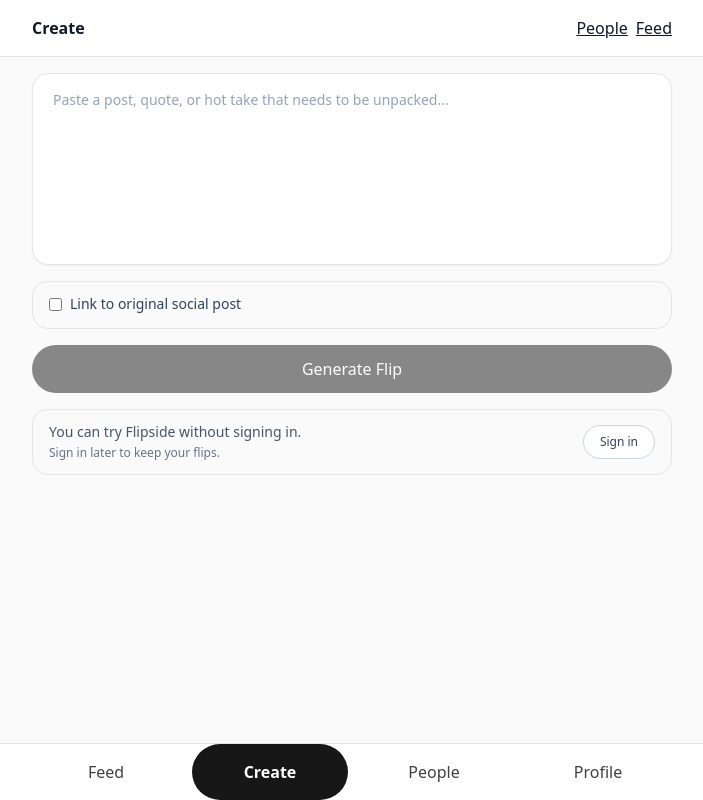
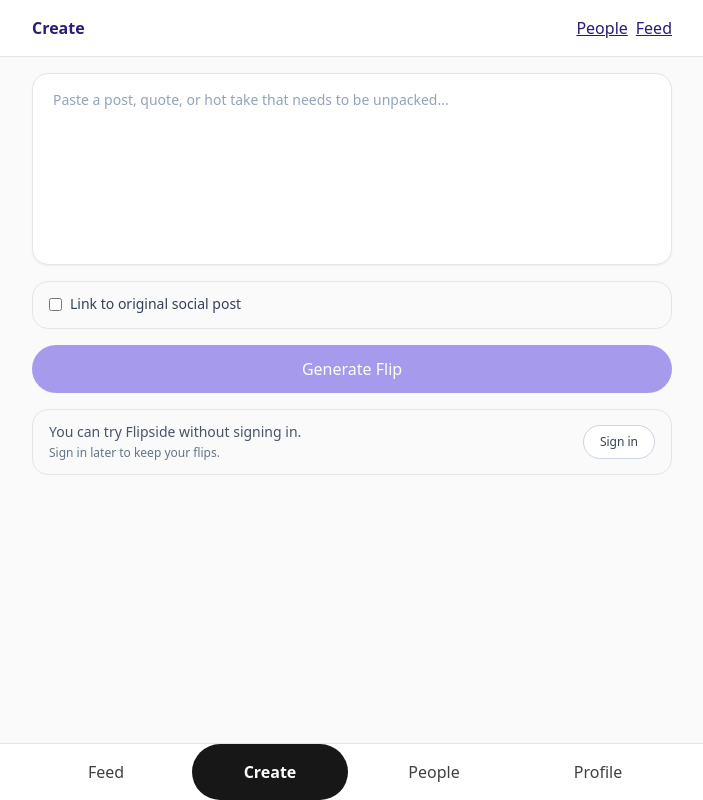
Before and after one commit to downsem/flipside-web, a Next.js app: page / in a window 1280 px wide. Shown: the whole page, without its empty margins (288-991 px from the left). Built offline with nearby package versions, Linux system fonts and the light colour scheme; no server answers.

Commit message:
Branding: Backroom colors + font stacks

```diff
--- a/src/app/globals.css
+++ b/src/app/globals.css
@@ -8,6 +8,28 @@
   --tap: 48px; /* minimum tap height */
   --radius-card: 16px;
   --radius-pill: 9999px;
+
+  /* Backroom Brand Guide (v1.0) palette */
+  --br-neutral: #f0eeeb;
+  --br-white: #ffffff;
+  --br-primary: #553ce1;
+  --br-dark: #2d1978;
+  --br-black: #000000;
+
+  /* Typography (Backroom Brand Guide v1.0)
+     NOTE: TT Commons Classic + Garamond Classico are licensed fonts.
+     If they are not installed/served, this falls back gracefully.
+     You can later add @font-face definitions (e.g. /public/fonts) without changing usage. */
+  --font-sans: "TT Commons Classic", "TT Commons", system-ui, -apple-system,
+    BlinkMacSystemFont, "SF Pro Text", "Segoe UI", sans-serif;
+  --font-serif: "Garamond Classico", "Garamond", Georgia, serif;
+
+  /* Simple semantic aliases */
+  --br-bg: var(--br-neutral);
+  --br-surface: var(--br-white);
+  --br-ink: var(--br-dark);
+  --br-link: var(--br-primary);
+  --br-border: rgba(45, 25, 120, 0.14);
 
   --space-1: 4px;
   --space-2: 8px;
@@ -25,9 +47,16 @@
 body {
   margin: 0;
   padding: 0;
-  /* Keep neutral by default; individual pages can override */
-  background-color: #f8fafc; /* slate-50 */
-  color: #0f172a; /* slate-900-ish */
-  font-family: system-ui, -apple-system, BlinkMacSystemFont, "SF Pro Text",
-    "Segoe UI", sans-serif;
+  background-color: var(--br-bg);
+  color: var(--br-ink);
+  font-family: var(--font-sans);
 }
+
+/* Default link styling (subtle, consistent) */
+a {
+  color: var(--br-link);
+}
+
+a:hover {
+  opacity: 0.9;
+}
--- a/src/app/layout.tsx
+++ b/src/app/layout.tsx
@@ -9,7 +9,7 @@ export const metadata = {
 export default function RootLayout({ children }: { children: ReactNode }) {
   return (
     <html lang="en">
-      <body className="bg-neutral-50 text-slate-900">{children}</body>
+      <body>{children}</body>
     </html>
   );
 }
--- a/src/components/ui/Button.tsx
+++ b/src/components/ui/Button.tsx
@@ -32,13 +32,13 @@ export function Button({
   const variants =
     {
       primary:
-        "rounded-[var(--radius-pill)] bg-neutral-900 text-white hover:opacity-90",
+        "rounded-[var(--radius-pill)] bg-br-primary text-white hover:bg-br-dark",
       secondary:
-        "rounded-[var(--radius-pill)] bg-neutral-100 text-neutral-900 hover:bg-neutral-200",
+        "rounded-[var(--radius-pill)] border border-br-border bg-br-white text-br-ink hover:bg-br-neutral",
       ghost:
-        "rounded-[var(--radius-pill)] bg-transparent text-neutral-900 hover:bg-neutral-100",
+        "rounded-[var(--radius-pill)] bg-transparent text-br-ink hover:bg-br-white",
     }[variant] ??
-    "rounded-[var(--radius-pill)] bg-neutral-900 text-white hover:opacity-90";
+    "rounded-[var(--radius-pill)] bg-br-primary text-white hover:bg-br-dark";
 
   return (
     <button
--- a/tailwind.config.js
+++ b/tailwind.config.js
@@ -1,6 +1,32 @@
 /** @type {import('tailwindcss').Config} */
 module.exports = {
-  content: ["./src/app/**/*.{ts,tsx}", "./src/components/**/*.{ts,tsx}"],
-  theme: { extend: {} },
+  content: ['./src/app/**/*.{ts,tsx}', './src/components/**/*.{ts,tsx}'],
+  theme: {
+    extend: {
+      colors: {
+        br: {
+          neutral: 'var(--br-neutral)',
+          white: 'var(--br-white)',
+          primary: 'var(--br-primary)',
+          dark: 'var(--br-dark)',
+          black: 'var(--br-black)',
+          ink: 'var(--br-ink)',
+          surface: 'var(--br-surface)',
+          border: 'var(--br-border)',
+        },
+      },
+      fontFamily: {
+        sans: [
+          'var(--font-sans)',
+          'system-ui',
+          '-apple-system',
+          'BlinkMacSystemFont',
+          'Segoe UI',
+          'sans-serif',
+        ],
+        serif: ['var(--font-serif)', 'ui-serif', 'Georgia', 'serif'],
+      },
+    },
+  },
   plugins: [],
 };
```
